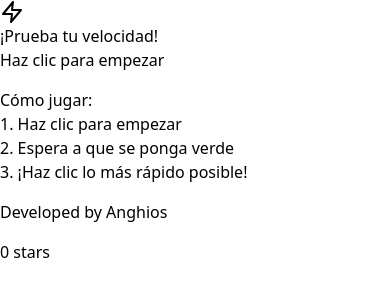
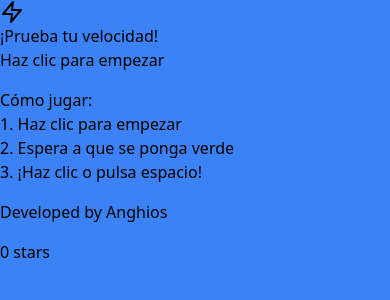
Before and after one commit to Anghios/reaction, a React (Vite) app: page / in a window 390 px wide. Shown: the top 300 px of the page. Built offline with nearby package versions, Linux system fonts and the light colour scheme; no server answers; some icons are missing.

Commit message:
Some more upgrades for mobile view

```diff
--- a/src/ReactionGame.jsx
+++ b/src/ReactionGame.jsx
@@ -55,7 +55,7 @@ export default function ReactionGame() {
     };
   }, []);
 
-  // Actualizar el theme-color del navegador según el estado del juego
+  // Actualizar el theme-color del navegador y el background del body según el estado del juego
   useEffect(() => {
     const getThemeColor = () => {
       switch (gameState) {
@@ -74,10 +74,17 @@ export default function ReactionGame() {
       }
     };
 
+    const color = getThemeColor();
+
+    // Actualizar meta tag theme-color
     const themeColorMeta = document.querySelector('meta[name="theme-color"]');
     if (themeColorMeta) {
-      themeColorMeta.setAttribute('content', getThemeColor());
+      themeColorMeta.setAttribute('content', color);
     }
+
+    // Actualizar color de fondo del body para iOS
+    document.body.style.backgroundColor = color;
+    document.documentElement.style.backgroundColor = color;
   }, [gameState]);
 
   // Manejar la barra espaciadora
@@ -298,7 +305,7 @@ export default function ReactionGame() {
         <div className="space-y-0.5">
           <div>1. Haz clic para empezar</div>
           <div>2. Espera a que se ponga verde</div>
-          <div>3. ¡Haz clic lo más rápido posible!</div>
+          <div>3. ¡Haz clic o pulsa espacio!</div>
         </div>
       </div>
 
--- a/src/index.css
+++ b/src/index.css
@@ -2,10 +2,17 @@
 @tailwind components;
 @tailwind utilities;
 
-html, body {
+html, body, #root {
   overflow: hidden;
-  position: fixed;
   width: 100%;
   height: 100%;
   touch-action: none;
+  background-color: #3b82f6;
+  margin: 0;
+  padding: 0;
 }
+
+body {
+  position: fixed;
+  overscroll-behavior: none;
+}
```
